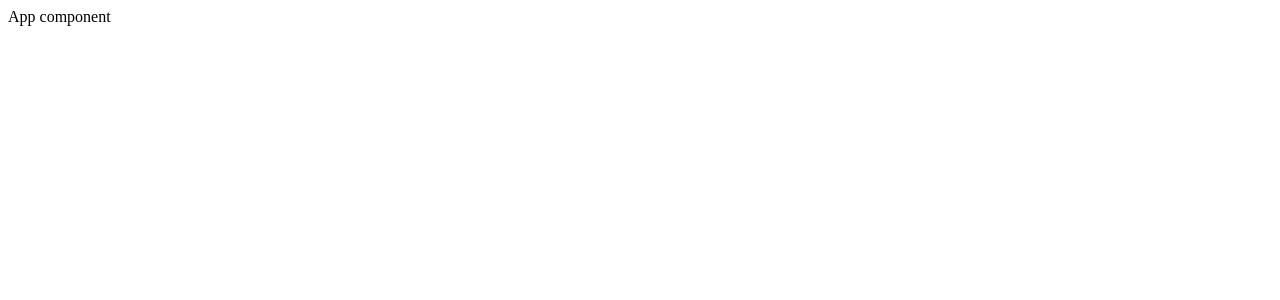
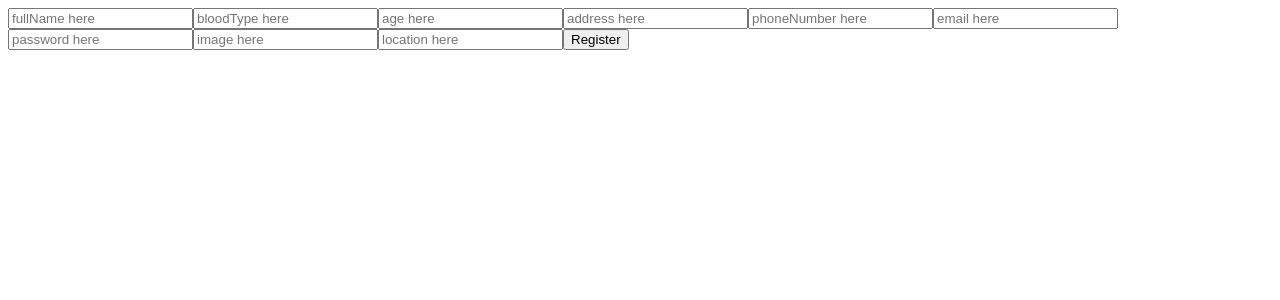
Before and after one commit to MERAKI-Academy-Dominators/MERAKI_Academy_Project_4, a React (Create React App) app in the folder frontend/: page / in a window 1280 px wide. Shown: the top 300 px of the page. Built offline with nearby package versions, Linux system fonts and the light colour scheme.

Commit message:
Register FE

```diff
--- a/frontend/src/App.js
+++ b/frontend/src/App.js
@@ -1,8 +1,12 @@
 import React from 'react';
 import { Route } from 'react-router-dom';
+import Register from './components/auth/signUp/register';
 
 const App = () => {
-	return <div className="App">App component</div>;
+	return <div className="App">
+
+		<Register />
+	</div>;
 };
 
 export default App;
--- /dev/null
+++ b/frontend/src/components/auth/signUp/register.js
@@ -0,0 +1,68 @@
+import React, { useContext } from 'react';
+import { RegisterContext } from './../../../contexts/register';
+
+const Register = () => {
+	const registerContext = useContext(RegisterContext);
+
+	const handleSubmit = (e) => {
+		e.preventDefault();
+		registerContext.addNewUser();
+	};
+
+	return (
+		<>
+			<form >
+				<input
+					type="text"
+					placeholder="fullName here"
+					onChange={(e) => registerContext.setFullName(e.target.value)}
+				/>
+				<input
+					type="text"
+					placeholder="bloodType here"
+					onChange={(e) => registerContext.setBloodType(e.target.value)}
+				/>
+				<input
+					type="text"
+					placeholder="age here"
+					onChange={(e) => registerContext.setAge(e.target.value)}
+				/>
+				<input
+					type="text"
+					placeholder="address here"
+					onChange={(e) => registerContext.setAddress(e.target.value)}
+				/>
+				<input
+					type="text"
+					placeholder="phoneNumber here"
+					onChange={(e) => registerContext.setPhoneNumber(e.target.value)}
+				/>
+				<input
+					type="email"
+					placeholder="email here"
+					onChange={(e) => registerContext.setEmail(e.target.value)}
+				/>
+				<input
+					type="password"
+					placeholder="password here"
+					onChange={(e) => registerContext.setPassword(e.target.value)}
+				/>
+				<input
+					type="text"
+					placeholder="image here"
+					onChange={(e) => registerContext.setImage(e.target.value)}
+				/>
+				<input
+					type="text"
+					placeholder="location here"
+					onChange={(e) => registerContext.setLocation(e.target.value)}
+				/>
+				<button onClick={handleSubmit}>Register</button>
+			</form>
+
+
+		</>
+	);
+};
+
+export default Register;
--- /dev/null
+++ b/frontend/src/contexts/register.js
@@ -0,0 +1,62 @@
+import React, { useState } from "react";
+import axios from "axios";
+
+export const RegisterContext = React.createContext();
+
+const RegisterProvider = (props) => {
+  const [fullName, setFullName] = useState("");
+  const [age, setAge] = useState(0);
+  const [bloodType, setBloodType] = useState("");
+  const [ address , setAddress ] = useState("");
+  const [email, setEmail] = useState("");
+  const [password, setPassword] = useState("");
+  const [phoneNumber, setPhoneNumber] = useState("");
+  const [image, setImage] = useState("");
+  const [location, setLocation] = useState("");
+
+
+
+  const state = {
+    setFullName,
+    setAge,
+    setBloodType,
+    setAddress,
+    setEmail,
+    setPassword,
+    setPhoneNumber,
+    setImage,
+    setLocation,
+    addNewUser,
+  };
+
+  async function addNewUser() {
+      console.log(fullName);
+    try {
+      await axios.post("http://localhost:5000/register", {
+        fullName,
+        age,
+        bloodType,
+        address,
+        email,
+        password,
+        phoneNumber,
+        image,
+        location
+      }).then((result) =>{
+          console.log(result.data);
+      })
+
+      console.log("The user has been created successfully");
+    } catch (error) {
+      console.log("Error happened while register, please try again");
+    }
+  }
+
+  return (
+    <RegisterContext.Provider value={state}>
+      {props.children}
+    </RegisterContext.Provider>
+  );
+};
+
+export default RegisterProvider;
--- a/frontend/src/index.js
+++ b/frontend/src/index.js
@@ -1,11 +1,28 @@
-import React from 'react';
-import ReactDOM from 'react-dom';
-import { BrowserRouter as Router } from 'react-router-dom';
-import App from './App';
+// import React from 'react';
+// import ReactDOM from 'react-dom';
+// import { BrowserRouter as Router } from 'react-router-dom';
+// import App from './App';
+
+// ReactDOM.render(
+// 	<Router>
+// 		<App />
+// 	</Router>,
+// 	document.getElementById('root'),
+// );
+
+import React from "react";
+import ReactDOM from "react-dom";
+import { BrowserRouter as Router } from "react-router-dom";
+import App from "./App";
+
+//context providers
+import RegisterProvider from "./contexts/register";
 
 ReactDOM.render(
-	<Router>
-		<App />
-	</Router>,
-	document.getElementById('root'),
+  <Router>
+    <RegisterProvider>
+      <App />
+    </RegisterProvider>
+  </Router>,
+  document.getElementById("root")
 );
```
Also changed, not shown: frontend/src/components/auth/signUp/index.js (deleted).
